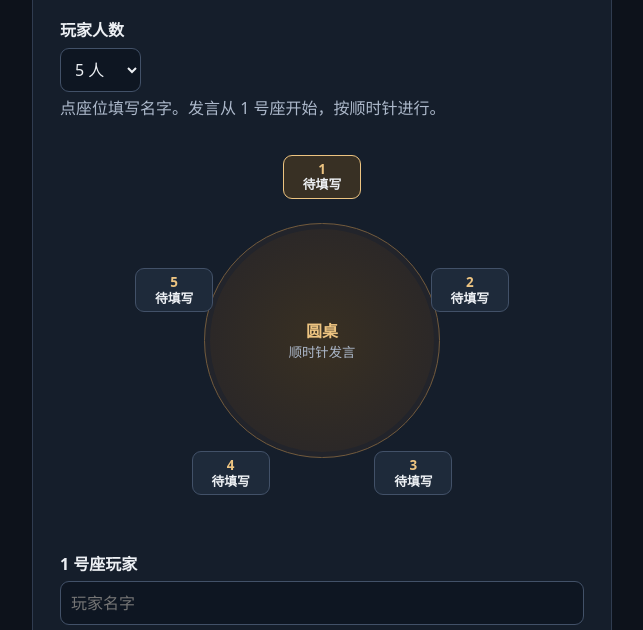
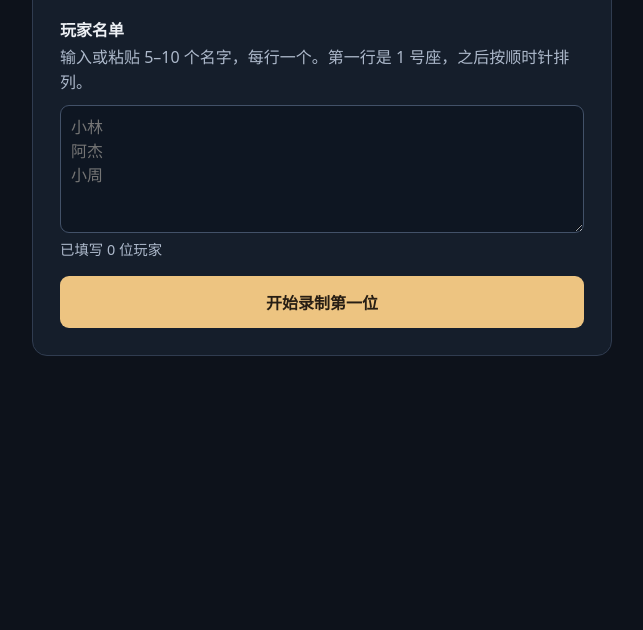
Before and after one commit to zhaohe33/Avalon-note, a plain HTML site: page index.html in a window 1280 px wide. Shown: the part 168-798 px from the top of the page, without its empty margins (318-961 px from the left). Drawn offline with Linux system fonts and the light colour scheme.

Commit message:
Enter Avalon roster in one text box

```diff
--- a/app.js
+++ b/app.js
@@ -1,10 +1,9 @@
 const get = id => document.getElementById(id);
 const SpeechRecognition = window.SpeechRecognition || window.webkitSpeechRecognition;
-const count = get('player-count');
+const namesField = get('player-names');
 const roster = get('roster');
-const seatName = get('seat-name');
 let selectedSeat = 0;
-const playerNames = Array(10).fill('');
+let playerNames = [];
 const advance = get('advance');
 let names = [];
 let index = 0;
@@ -196,13 +195,20 @@ function updateSeat(button, position) {
 
 function selectSeat(position) {
   selectedSeat = position;
-  get('seat-label').textContent = seatLabel(position) + '玩家';
-  seatName.value = playerNames[position];
+  get('seat-label').textContent = '已选 ' + seatLabel(position) + ' · ' + playerNames[position];
   Array.from(roster.children).forEach(updateSeat);
 }
 
 function renderRoster() {
-  const total = Number(count.value);
+  const total = playerNames.length;
+  const validCount = total >= 5 && total <= 10;
+  get('player-count').textContent = '已填写 ' + total + ' 位玩家';
+  get('roundtable').hidden = !validCount;
+  get('seat-editor').hidden = !validCount;
+  if (!validCount) {
+    roster.replaceChildren();
+    return;
+  }
   const seats = Array.from({length: total}, (_, position) => {
     const angle = 2 * Math.PI * position / total;
     const button = document.createElement('button');
@@ -227,20 +233,21 @@ function renderRoster() {
 }
 
 function moveSeat(direction) {
-  const total = Number(count.value);
+  const total = playerNames.length;
   const destination = (selectedSeat + direction + total) % total;
   [playerNames[selectedSeat], playerNames[destination]] = [playerNames[destination], playerNames[selectedSeat]];
+  namesField.value = playerNames.join('\n');
   selectSeat(destination);
   notice();
 }
 
-count.onchange = () => {
+function readNames() {
+  return namesField.value.split(/\r?\n/u).map(name => name.trim()).filter(Boolean);
+}
+
+namesField.oninput = () => {
+  playerNames = readNames();
   renderRoster();
-  notice();
-};
-seatName.oninput = () => {
-  playerNames[selectedSeat] = seatName.value;
-  updateSeat(roster.children[selectedSeat], selectedSeat);
   notice();
 };
 get('move-back').onclick = () => moveSeat(-1);
@@ -249,13 +256,8 @@ renderRoster();
 
 get('setup').onsubmit = event => {
   event.preventDefault();
-  const ordered = playerNames.slice(0, Number(count.value)).map(name => name.trim());
-  const missing = ordered.findIndex(name => !name);
-  if (missing !== -1) {
-    selectSeat(missing);
-    seatName.focus();
-    return notice('请填写' + seatLabel(missing) + '的玩家名字。');
-  }
+  const ordered = readNames();
+  if (ordered.length < 5 || ordered.length > 10) return notice('请输入 5–10 位玩家的名字，每行一个。');
   if (new Set(ordered).size !== ordered.length) return notice('请给同名玩家加上区分用的昵称。');
   if (!SpeechRecognition) return notice('当前浏览器不支持语音识别。请用 Safari 或 Chrome 打开站点后重试。');
   notice();
--- a/index.html
+++ b/index.html
@@ -5,8 +5,8 @@
   <meta name="viewport" content="width=device-width, initial-scale=1">
   <meta name="description" content="按座位顺序录入阿瓦隆发言，每次切换自动生成发言要点。">
   <title>圆桌档案 · 发言记录</title>
-  <link rel="stylesheet" href="style.css?v=5">
-  <script src="app.js?v=5" defer></script>
+  <link rel="stylesheet" href="style.css?v=6">
+  <script src="app.js?v=6" defer></script>
 </head>
 <body>
   <main>
@@ -14,23 +14,16 @@
     <section class="panel">
       <form id="setup">
         <h1>安排发言顺序</h1>
-        <label for="player-count">玩家人数</label>
-        <select id="player-count">
-          <option value="5">5 人</option>
-          <option value="6">6 人</option>
-          <option value="7">7 人</option>
-          <option value="8">8 人</option>
-          <option value="9">9 人</option>
-          <option value="10">10 人</option>
-        </select>
-        <p id="order-hint">点座位填写名字。发言从 1 号座开始，按顺时针进行。</p>
-        <div class="roundtable">
+        <label for="player-names">玩家名单</label>
+        <p id="order-hint">输入或粘贴 5–10 个名字，每行一个。第一行是 1 号座，之后按顺时针排列。</p>
+        <textarea id="player-names" rows="5" maxlength="1000" aria-describedby="order-hint player-count" placeholder="小林&#10;阿杰&#10;小周"></textarea>
+        <p id="player-count" role="status"></p>
+        <div class="roundtable" id="roundtable" hidden>
           <div class="table-center" aria-hidden="true">圆桌<br><small>顺时针发言</small></div>
           <div id="roster" role="group" aria-label="圆桌座位" aria-describedby="order-hint"></div>
         </div>
-        <div class="seat-editor">
-          <label id="seat-label" for="seat-name">1 号座玩家</label>
-          <input id="seat-name" type="text" maxlength="60" placeholder="玩家名字">
+        <div class="seat-editor" id="seat-editor" hidden>
+          <p id="seat-label"></p>
           <div class="seat-actions">
             <button type="button" id="move-back">逆时针移一位</button>
             <button type="button" id="move-forward">顺时针移一位</button>
--- a/style.css
+++ b/style.css
@@ -19,9 +19,9 @@ h2 { font-size: 1.2rem; }
 p { color: var(--muted); line-height: 1.55; }
 label { display: block; margin-top: 20px; font-weight: 650; }
 #order-hint { margin: 4px 0 10px; }
-input, select, button { font: inherit; border-radius: 9px; }
-input, select { min-height: 44px; padding: 8px 10px; background: #0e1622; border: 1px solid #425168; color: inherit; }
-select { margin-top: 7px; }
+textarea, button { font: inherit; border-radius: 9px; }
+textarea { display: block; width: 100%; resize: vertical; min-height: 105px; padding: 8px 10px; background: #0e1622; border: 1px solid #425168; color: inherit; }
+#player-count { margin-top: 6px; font-size: .9rem; }
 button { width: 100%; min-height: 52px; margin-top: 15px; padding: 10px; background: var(--gold); color: #271e14; border: 0; font-weight: 750; cursor: pointer; }
 button:disabled { opacity: .55; cursor: default; }
 :focus-visible { outline: 2px solid var(--gold); outline-offset: 3px; }
@@ -45,7 +45,6 @@ li ul { padding-left: 20px; line-height: 1.55; }
 .seat-number, .seat-name { display: block; }
 .seat-number { color: var(--gold); font-size: .84rem; }
 .seat-name { overflow: hidden; text-overflow: ellipsis; white-space: nowrap; font-size: .8rem; }
-.seat-editor label { margin: 0 0 6px; }
-.seat-editor input { width: 100%; }
+.seat-editor p { overflow-wrap: anywhere; }
 .seat-actions { display: grid; grid-template-columns: repeat(2, minmax(0, 1fr)); gap: 8px; margin-top: 8px; }
 .seat-actions button { min-height: 44px; margin: 0; padding: 6px; background: #263348; color: #edf0f4; font-size: .9rem; }
```
Also changed, not shown: 1 other file.
